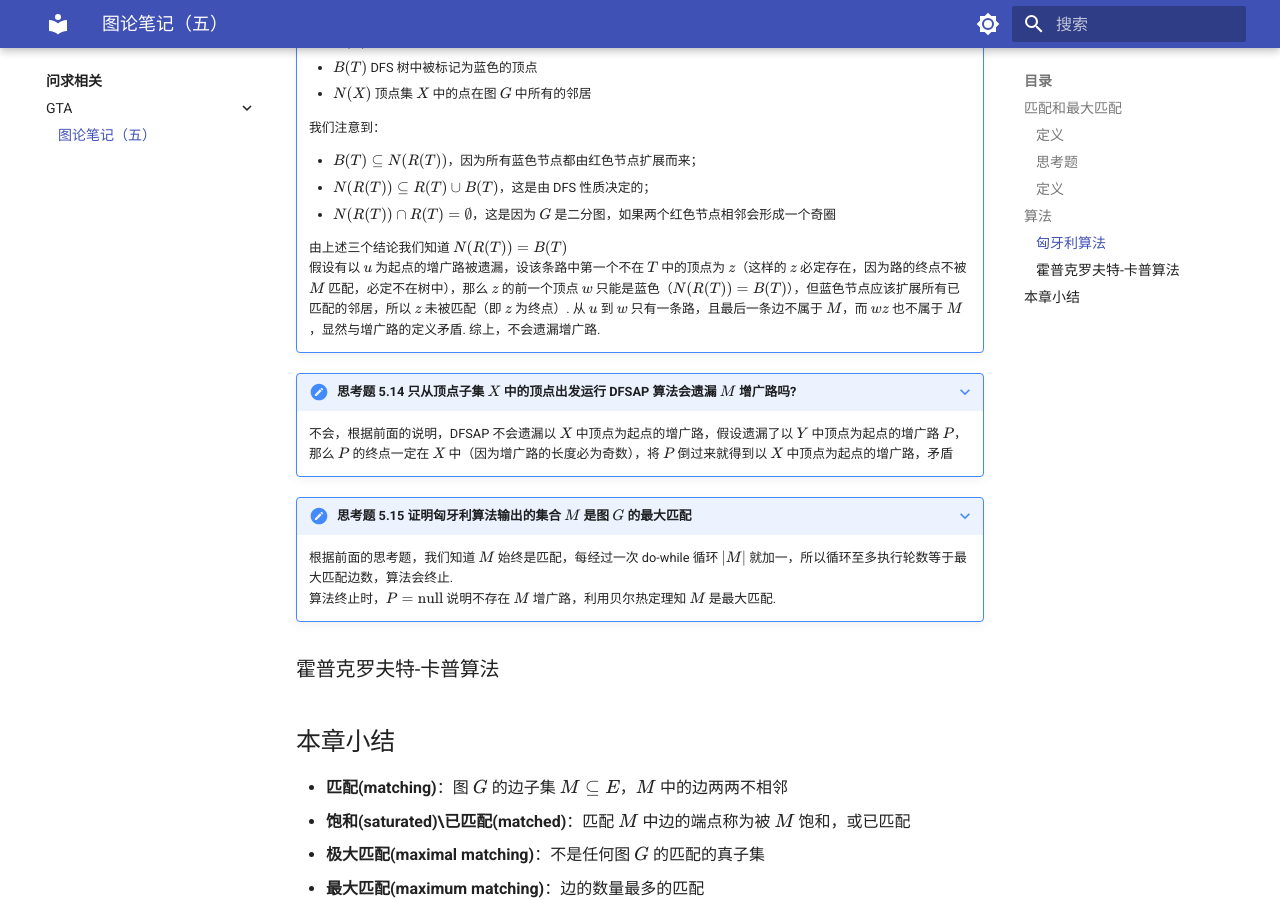
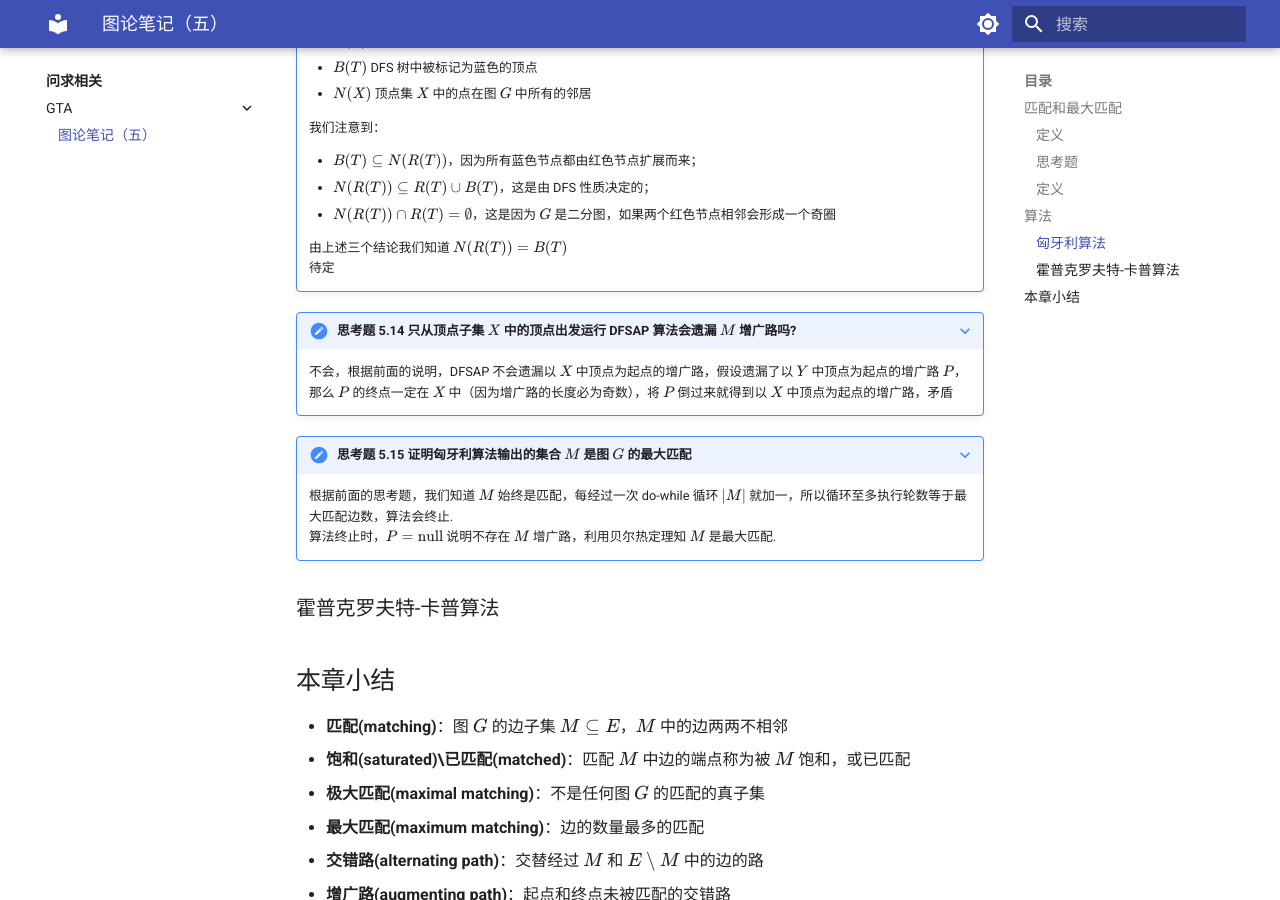
Before and after one commit to NJU-GTA/ps, an MkDocs documentation site: the page built from docs/问求相关/GTA/1.md, in a window 1280 px wide and 900 px high, scrolled down 4752 px. Built offline with MkDocs 1.6.1 and Material for MkDocs 9.7.7, drawn with Linux system fonts in a browser that asks for light colours; comment, search, counter and statistics services are not loaded.

Commit message:
Update Chapter 5

```diff
--- a/docs/问求相关/GTA/1.md
+++ b/docs/问求相关/GTA/1.md
@@ -184,7 +184,8 @@ that $f(a)=f(b)$. -->
     - $N(R(T)) \cap R(T) = \emptyset$，这是因为 $G$ 是二分图，如果两个红色节点相邻会形成一个奇圈
 
     由上述三个结论我们知道 $N(R(T)) = B(T)$
-    假设有以 $u$ 为起点的增广路被遗漏，设该条路中第一个不在 $T$ 中的顶点为 $z$（这样的 $z$ 必定存在，因为路的终点不被 $M$ 匹配，必定不在树中），那么 $z$ 的前一个顶点 $w$ 只能是蓝色（$N(R(T)) = B(T)$），但蓝色节点应该扩展所有已匹配的邻居，所以 $z$ 未被匹配（即 $z$ 为终点）. 从 $u$ 到 $w$ 只有一条路，且最后一条边不属于 $M$，而 $wz$ 也不属于 $M$，显然与增广路的定义矛盾. 综上，不会遗漏增广路.
+    <!-- 假设有以 $u$ 为起点的增广路被遗漏，设该条路中第一个不在 $T$ 中的顶点为 $z$（这样的 $z$ 必定存在，因为路的终点不被 $M$ 匹配，必定不在树中），那么 $z$ 的前一个顶点 $w$ 只能是蓝色（$N(R(T)) = B(T)$），但蓝色节点应该扩展所有已匹配的邻居，所以 $z$ 未被匹配（即 $z$ 为终点）. 从 $u$ 到 $w$ 只有一条路，且最后一条边不属于 $M$，而 $wz$ 也不属于 $M$，显然与增广路的定义矛盾. 综上，不会遗漏增广路.  -->
+    待定
 
 ???+ note "思考题 5.14  只从顶点子集 $X$ 中的顶点出发运行 DFSAP 算法会遗漏 $M$ 增广路吗?"
 
```
